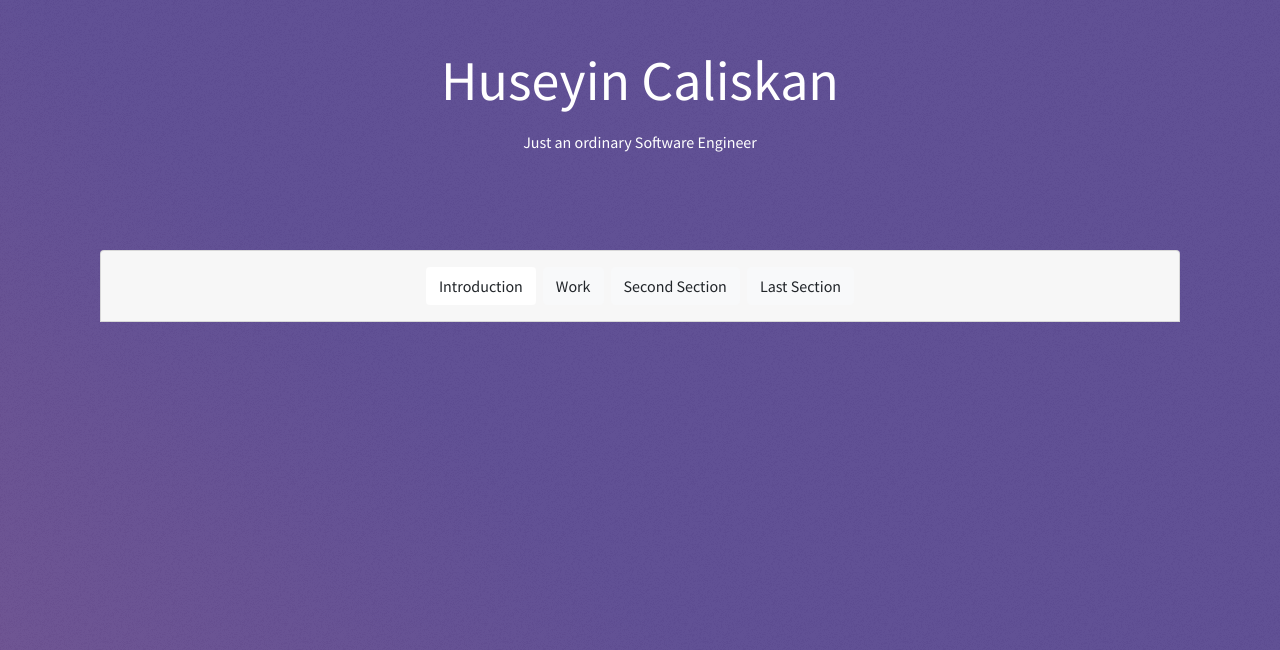
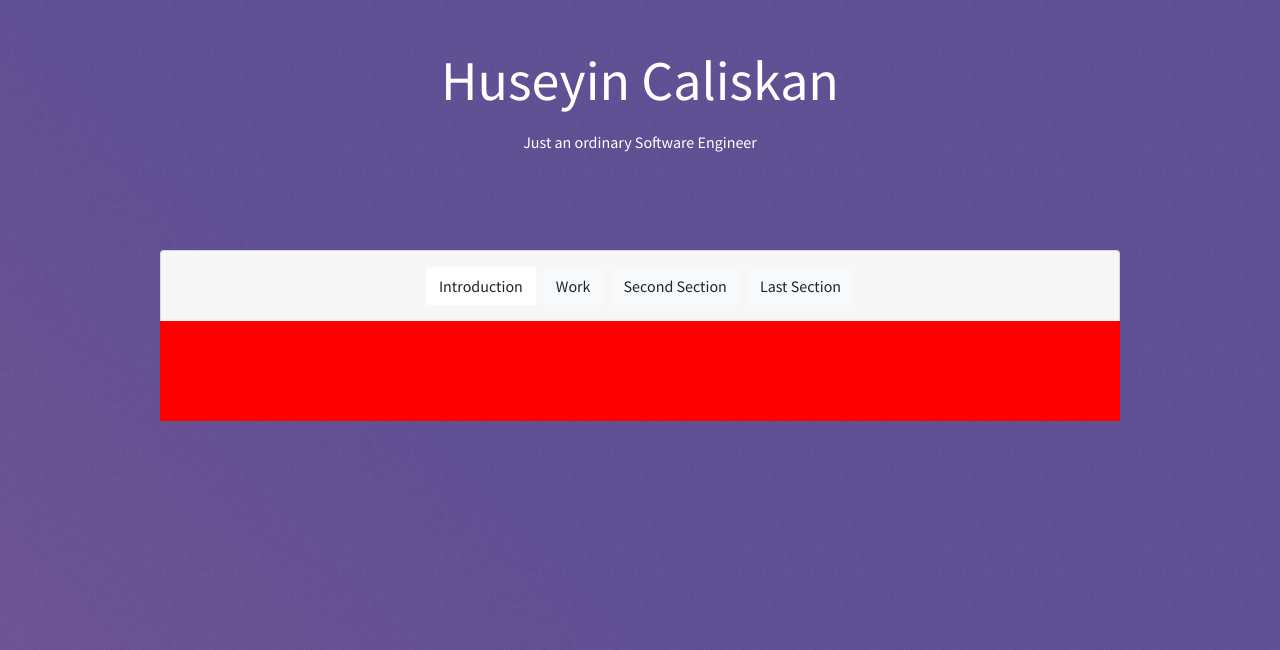
Before and after one commit to sakirma/portfolio-website, a React (Create React App) app: page / in a window 1280 px wide. Shown: the part 150-800 px from the top of the page. Built offline with nearby package versions, Linux system fonts and the light colour scheme.

Commit message:
Sticky header, Default page added

```diff
--- a/src/App.js
+++ b/src/App.js
@@ -24,11 +24,12 @@ const styles = theme => ({
 
 function DefaultPage(props) {
     let parent = props.parent;
-    return (<div>
-        <Container fluid>
-            <Col>
-                {/*xs={12} sm={9} xl={7} lg={10} md align="center"*/}
-                <Row>
+    return (
+        <div>
+            <Row className="align-items-center justify-content-center" >
+                <Col xs={12} sm={9} xl={9} lg={10}
+                     style={{height: 100, backgroundColor: "red"}}>
+                    {/*xs={12} sm={9} xl={7} lg={10} md align="center"*/}
                     {/*xs={10} elevation={0} square style={{height: '1600px'}}*/}
                     <div>
                         {/*<Grid container direction="column" spacing={0}>*/}
@@ -47,10 +48,9 @@ function DefaultPage(props) {
                         {/*                 parent={parent}/>*/}
                         {/*</Grid>*/}
                     </div>
-                </Row>
-            </Col>
-        </Container>
-    </div>)
+                </Col>
+            </Row>
+        </div>)
 }
 
 function ProjectPage(props) {
@@ -78,12 +78,20 @@ function ProjectPage(props) {
 
 class App extends React.Component {
     componentDidMount() {
-        window.addEventListener('scroll', (e) => this.handleScroll(e));
         this.handleStateChanged();
-    };
 
-    componentWillUnmount() {
-        window.removeEventListener('scroll', (e) => this.handleScroll(e));
+        let io = new IntersectionObserver(
+            entries => {
+                let length = this.onAfterTitleCallbacks.length;
+                for (let i = 0; i < length; i++) {
+                    this.onAfterTitleCallbacks[i](entries[0]);
+                }
+            },
+            {
+                /* Using default options. Details below */
+            }
+        );
+        io.observe(this.title.current);
     };
 
     handleScroll(event) {
@@ -111,7 +119,9 @@ class App extends React.Component {
         const {classes} = props;
         this.classes = classes;
 
-        this.onScrollCallbacks = [];
+        this.title = React.createRef();
+
+        this.onAfterTitleCallbacks = [];
 
         this.pageStates = {DefaultPage: "DefaultPage", ProjectPage: "ProjectPage"};
         this.state = {currentPageState: this.pageStates.DefaultPage};
@@ -119,6 +129,10 @@ class App extends React.Component {
 
         this.onPageStateChangedCallback = [];
     };
+
+    onAfterTitle(callback) {
+        this.onAfterTitleCallbacks.push(callback);
+    }
 
     render() {
         return (
@@ -130,13 +144,20 @@ class App extends React.Component {
             }}>
                 <Container
                     style={{height: "50vh"}}
+                    ref={this.title}
                 >
                     <Row style={{height: "100%"}}>
                         <Col className="align-self-end">
-                            <h1 className="text-center" style={{color: "white", fontFamily: "inherit", fontSize: "3.5em", paddingBottom: "1vh"}}>
+                            <h1 className="text-center" style={{
+                                color: "white",
+                                fontFamily: "inherit",
+                                fontSize: "3.5em",
+                                paddingBottom: "1vh"
+                            }}>
                                 Huseyin Caliskan
                             </h1>
-                            <p className="text-center" style={{color: "white", fontFamily: "inherit", paddingBottom: "10vh"}}>
+                            <p className="text-center"
+                               style={{color: "white", fontFamily: "inherit", paddingBottom: "10vh"}}>
                                 Just an ordinary Software Engineer
                             </p>
                         </Col>
@@ -145,7 +166,7 @@ class App extends React.Component {
 
                 <HeaderBody app={this}/>
 
-                {/*<DefaultPage parent={this}/>*/}
+                <DefaultPage parent={this}/>
             </Container>
         );
     }
--- a/src/Layout/HeaderBody.js
+++ b/src/Layout/HeaderBody.js
@@ -3,18 +3,22 @@ import {ButtonToolbar, Card, Col, Container, Row, ToggleButton, ToggleButtonGrou
 
 import "../header.css"
 
-function HeaderButtons() {
-    return (
-        <Container xs={12} sm={9} xl={7} lg={10}>
-            <Card style={{
+function HeaderButtons(props) {
+    const c = props.class;
+    const headerStyle = {
         backgroundColor: "#f7f7f7",
         paddingTop: '16px',
         paddingBottom: '16px',
         fontFamily: 'inherit',
+        borderBottom: 0,
         borderBottomLeftRadius: 0,
         borderBottomRightRadius: 0,
-            }} className="rounded-top">
-                <Col className="align-items-center">
+    };
+    return (
+        <Row className="align-items-center justify-content-center">
+            <Col xs={12} sm={9} xl={9} lg={10} style={{padding: 0}}>
+                <Card style={headerStyle} className={"" + (c.state.isSticky ? "rounded-0" : "")}>
+
                     <ButtonToolbar className="justify-content-center">
                         <ToggleButtonGroup type="radio" name="options" defaultValue={1}>
                             <ToggleButton variant="light" className="rounded mr-2"
@@ -27,9 +31,9 @@ function HeaderButtons() {
                                 Section</ToggleButton>
                         </ToggleButtonGroup>
                     </ButtonToolbar>
+                </Card>
             </Col>
-            </Card>
-        </Container>
+        </Row>
     );
 }
 
@@ -38,26 +42,22 @@ class HeaderBody extends React.Component {
     constructor(props) {
         super(props);
 
-        this.header = React.createRef();
+        this.application = props.app;
+        this.application.onAfterTitle((e) => this.onAfterTitle(e));
+
+        this.state = {
+            isSticky: false,
+        }
     }
 
-    componentDidMount() {
-        document.addEventListener('sticky-change', e => {
-            const header = e.detail.target;  // header became sticky or stopped sticking.
-            const sticking = e.detail.stuck; // true when header is sticky.
-            header.classList.toggle('shadow', sticking); // add drop shadow when sticking.
-
-            document.querySelector('header').textContent = header.textContent;
-        });
+    onAfterTitle(e) {
+        this.setState({isSticky: !e.isIntersecting});
     }
 
     render() {
         return (
-            <div className="header" ref={this.header}>
-                <Container>
-                    <HeaderButtons/>
-
-                </Container>
+            <div className="header">
+                <HeaderButtons class={this}/>
             </div>
         )
     }
```
Lines whose indentation alone changed are shown as unchanged.
